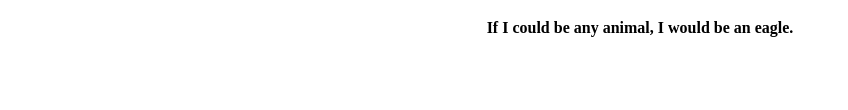
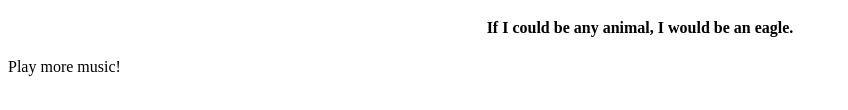
Before and after one commit to gnarly-shredder/profile, a plain HTML site: page index.html in a window 1280 px wide. Shown: the part 290-400 px from the top of the page, without its empty margins (0-848 px from the left). Drawn offline with Linux system fonts and the light colour scheme.

Commit message:
Added a paragraph

```diff
--- a/index.html
+++ b/index.html
@@ -17,4 +17,5 @@
 					<h4>If I could be any animal, I would be an eagle.</h4>
 			</div>
 		  </body>
+		  <p>Play more music!</p>
 		</html>
```
